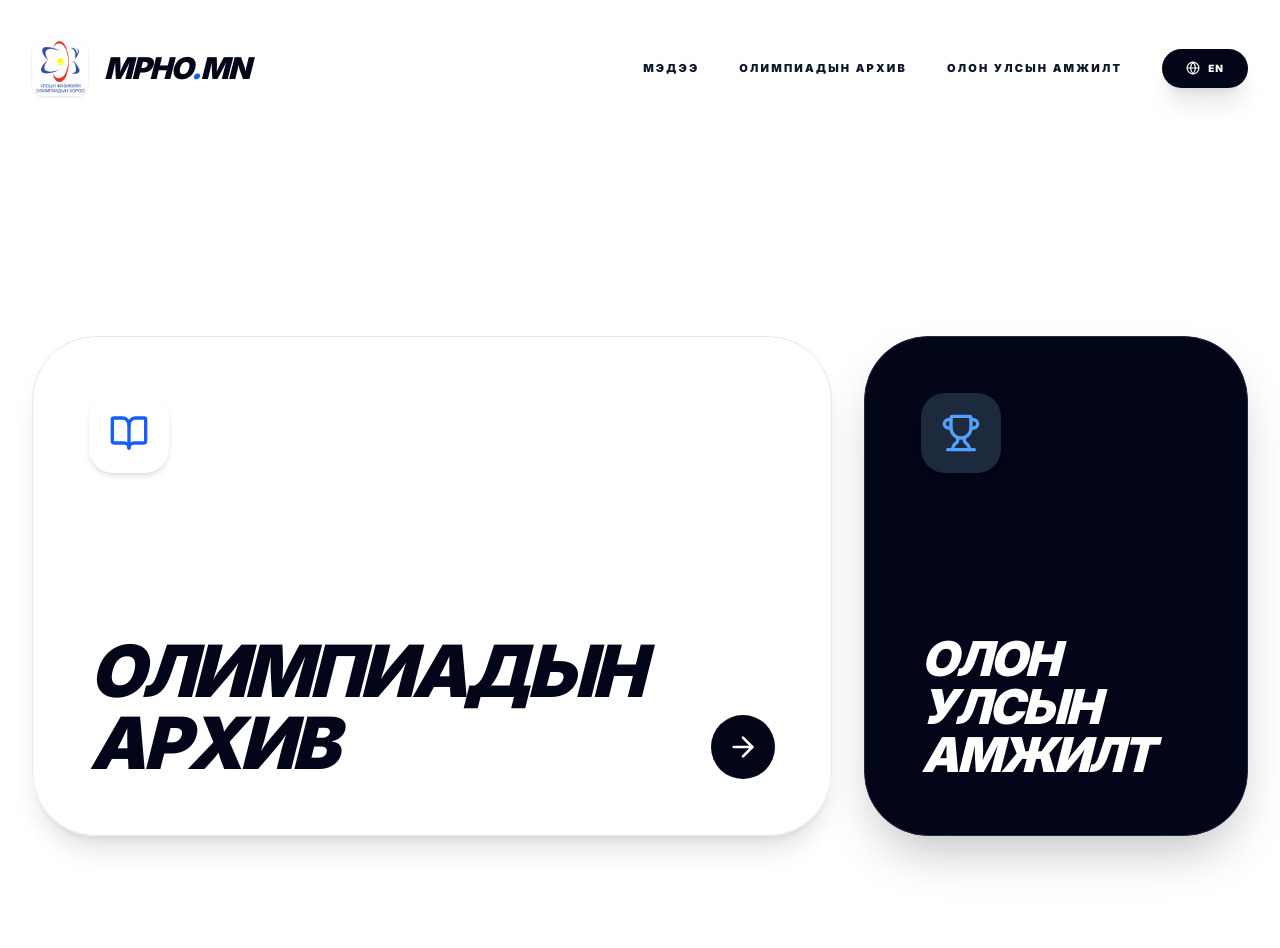
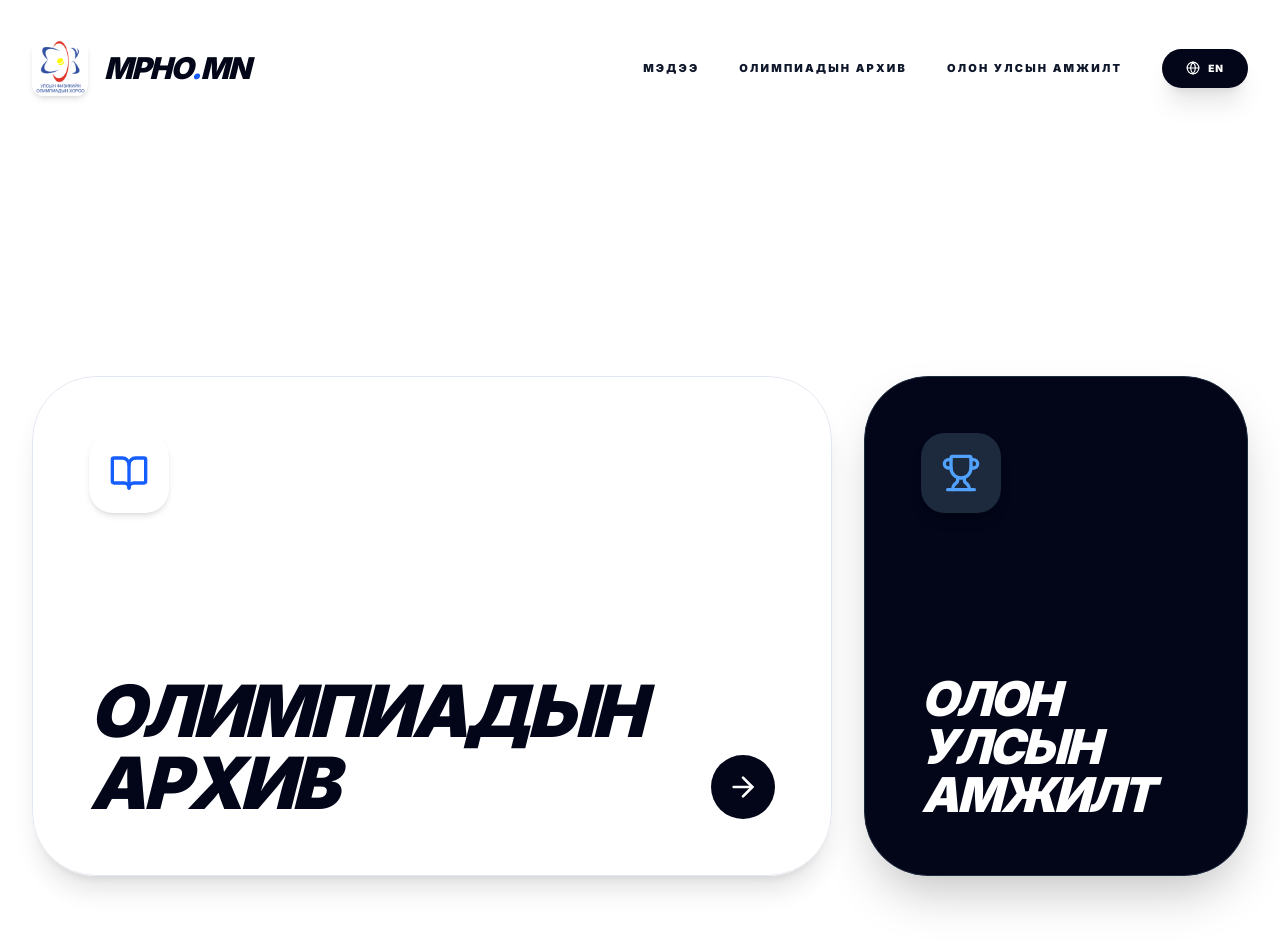
Before and after one commit to enkhtushigee-design/mpho-project, a Next.js app: page / in a window 1280 px wide. Shown: the top 948 px of the page. Built offline with nearby package versions, Linux system fonts and the light colour scheme.

Commit message:
Fixed image position to top and removed all redundant hero text

```diff
--- a/app/page.tsx
+++ b/app/page.tsx
@@ -11,26 +11,33 @@ export default function Home() {
   return (
     <main className="min-h-screen relative font-sans selection:bg-blue-100 overflow-x-hidden bg-white">
 
-      {/* Background Section - Зургийг CSS background-image ашиглаж илүү найдвартай орууллаа */}
-      <div
-        className="absolute top-0 left-0 w-full h-[700px] -z-20 bg-cover bg-top bg-no-repeat"
-        style={{ backgroundImage: "url('/hero-bg.jpg')" }}
-      >
-        {/* Overlay - Доошоо цагаан өнгөтэй уусгах давхарга */}
-        <div className="absolute inset-0 bg-gradient-to-b from-black/10 via-white/30 to-white" />
+      {/* Background Image Section */}
+      <div className="absolute top-0 left-0 w-full h-[800px] -z-20">
+        <Image
+          src="/hero-bg.jpg"
+          alt="Physics Background"
+          fill
+          priority
+          style={{
+            objectFit: 'cover',
+            objectPosition: 'top' // Зургийн орой хэсгийг харуулна
+          }}
+          className="brightness-90"
+        />
+        {/* Overlay - Зургийг текстээс ялгах ба доошоо цагаан өнгөтэй уусгах */}
+        <div className="absolute inset-0 bg-gradient-to-b from-black/20 via-white/40 to-white" />
       </div>
 
-      {/* Navbar - Ганц MPHO.MN лого энд үлдсэн */}
+      {/* Navbar - Зургийн дээд хэсгийг таглахгүйн тулд padding-тай */}
       <nav className="max-w-[1400px] mx-auto px-8 py-10 flex justify-between items-center relative z-50">
         <Link href="/" className="flex items-center gap-4 group">
-          <div className="relative w-14 h-14 transition-transform duration-300 group-hover:scale-110 shadow-sm rounded-xl overflow-hidden">
+          <div className="relative w-14 h-14 transition-transform duration-300 group-hover:scale-110 shadow-md rounded-xl overflow-hidden">
             <Image
               src="/logo.png"
               alt="MPHO Logo"
               fill
-              className="object-contain"
+              style={{ objectFit: 'contain' }}
               priority
-              unoptimized // Зураг харагдахгүй байвал энэ тусална
             />
           </div>
           <h1 className="text-3xl font-[1000] italic tracking-tighter leading-none select-none text-slate-950 uppercase">
@@ -58,14 +65,14 @@ export default function Home() {
         </div>
       </nav>
 
-      {/* Hero Space - Текстийг устгаж зөвхөн зай үлдээв */}
-      <div className="h-[25vh]" />
+      {/* Hero Space - Зургийн дээд талыг харуулахын тулд хоосон зай гаргав */}
+      <div className="h-[30vh]" />
 
-      {/* Bento Grid - Үндсэн картууд */}
+      {/* Bento Grid */}
       <section className="max-w-[1400px] mx-auto px-8 pb-32 grid grid-cols-1 md:grid-cols-3 gap-8 relative z-10">
 
         {/* ОЛИМПИАДЫН АРХИВ */}
-        <Link href="/archive" className="md:col-span-2 group relative bg-white/90 backdrop-blur-md p-14 rounded-[64px] flex flex-col justify-between min-h-[500px] border border-slate-200 hover:bg-blue-600 transition-all duration-700 shadow-xl">
+        <Link href="/archive" className="md:col-span-2 group relative bg-white/95 backdrop-blur-md p-14 rounded-[64px] flex flex-col justify-between min-h-[500px] border border-slate-200 hover:bg-blue-600 transition-all duration-700 shadow-xl">
           <div className="w-20 h-20 bg-white rounded-3xl flex items-center justify-center shadow-md group-hover:scale-110 transition-transform">
             <BookOpen size={40} className="text-blue-600" />
           </div>
```
